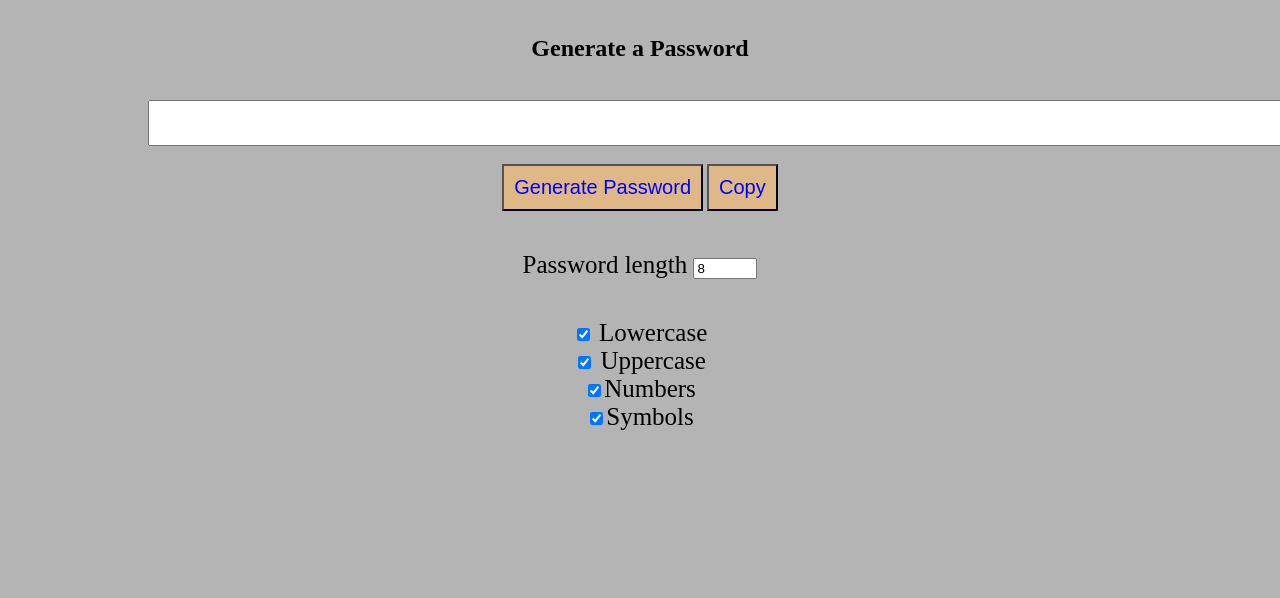
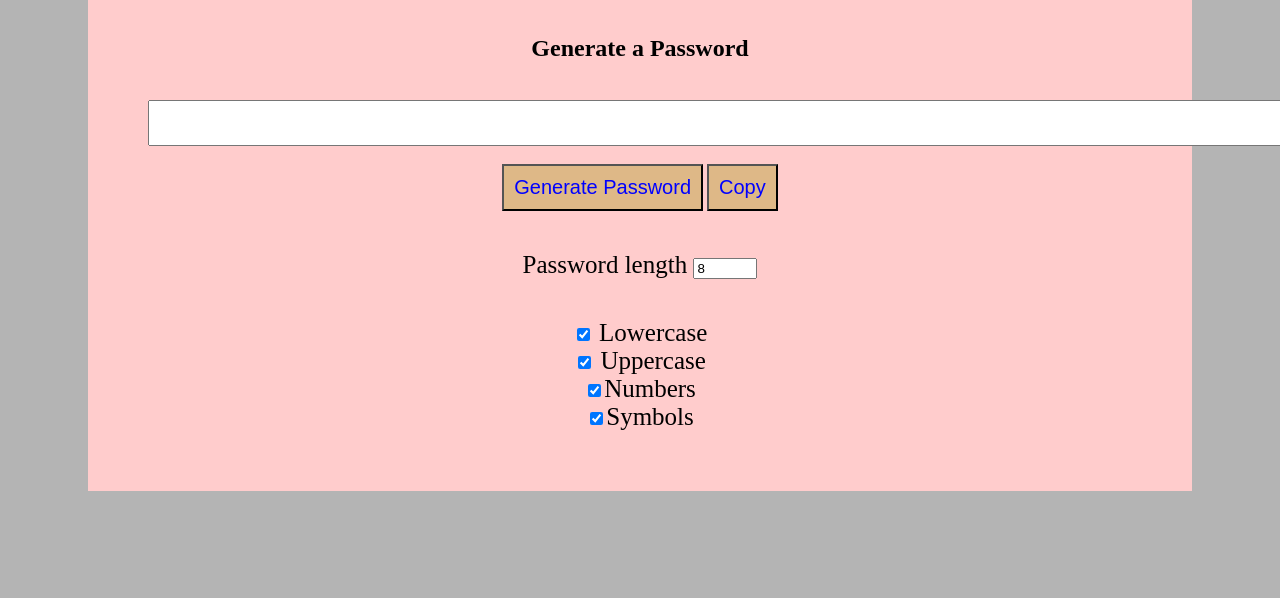
Before and after one commit to TeresaLiuu/HW-3, a plain HTML site: page index.html in a window 1280 px wide. Shown: the part 202-800 px from the top of the page. Drawn offline with Linux system fonts and the light colour scheme.

Commit message:
fix css background color

```diff
--- a/style.css
+++ b/style.css
@@ -3,7 +3,7 @@ body{
     background-color: #b4b4b4;
 }
 .container{
-    background-color:hsl(0, 100%, 90%) d;
+    background-color:hsl(0, 100%, 90%);
     padding:20px;
     margin:80px;
 }
```
